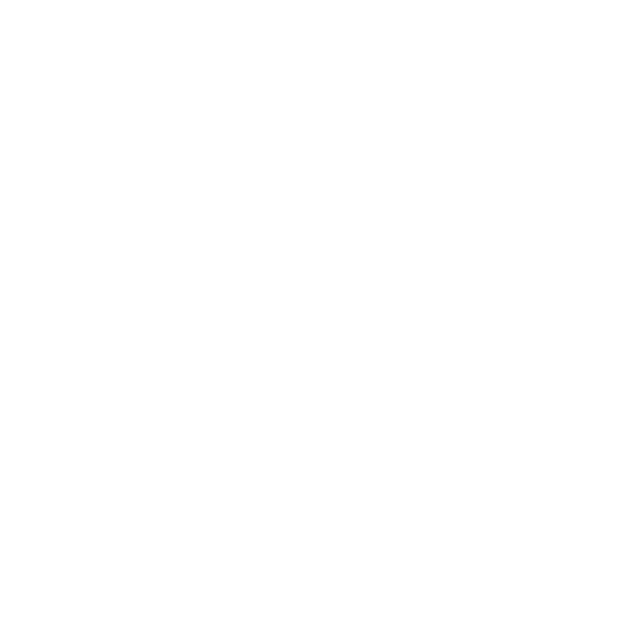
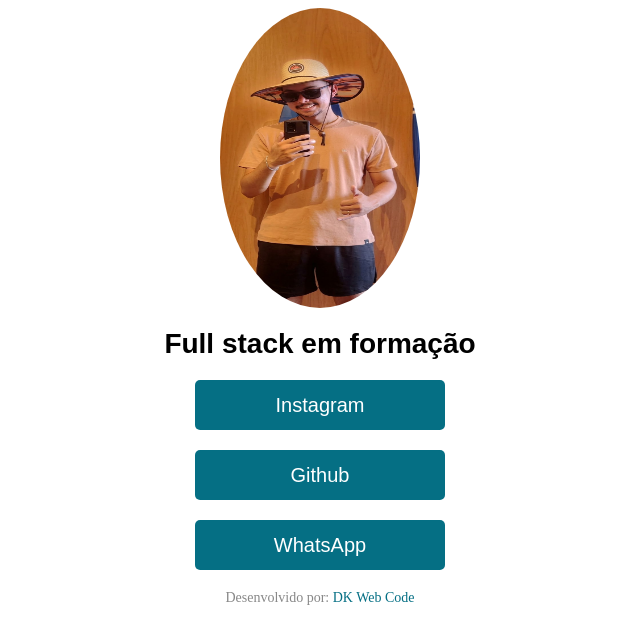
Before and after one commit to dhcdouglasoc-cmyk/arvore-de-links-dk, a plain HTML site: page index.html in a window 1280 px wide. Shown: the whole page, without its empty margins (320-960 px from the left). Drawn offline with Linux system fonts and the light colour scheme.

Commit message:
deixa o site mais estruturado e já com o inicio do css

```diff
--- a/index.html
+++ b/index.html
@@ -3,9 +3,17 @@
 <head>
     <meta charset="UTF-8">
     <meta name="viewport" content="width=device-width, initial-scale=1.0">
-    <title>Document</title>
+    <title>Full stack em formação</title>
+    <link rel="stylesheet" href="style.css">
 </head>
 <body>
-
+    <!-- Imagem circular do topo, pode ser alterada conforme necessário -->
+    <img class="perfil" src="imagens/front-end.jpg" alt="Foto de perfil">
+    <h1>Full stack em formação</h1>
+    <p class="social"><a class="social-link" href="https://www.instagram.com/dkwebcode" target="_blank" rel="noopener noreferrer">Instagram</a></p>
+    <p class="social"><a class="social-link" href="https://github.com/dhcdouglasoc-cmyk" target="_blank" rel="noopener noreferrer">Github</a></p>
+    <p class="social"><a class="social-link" href="https://wa.me/5516996267378" target="_blank" rel="noopener noreferrer">WhatsApp</a></p>
+    <footer>
+        <p>Desenvolvido por: <a class="dkfooter" href="https://www.dkwebcode.com.br" target="_blank" rel="noopener noreferrer">DK Web Code</a></p>
 </body>
 </html>
--- /dev/null
+++ b/style.css
@@ -0,0 +1,57 @@
+.perfil {
+    border-radius: 50%;
+    width: 200px;
+    height: 300px;
+    margin: 0 auto;
+    display: block;
+}
+
+h1 {
+    font-family: Arial, sans-serif, Helvetica;
+    text-align: center;
+    font-size: 28px;
+    margin-top: 20px;
+}
+
+.social {
+    font-family: Arial, sans-serif, Helvetica;
+    text-align: center;
+    display: flex;
+    justify-content: center;
+    align-items: center;
+    font-size: 20px;
+    margin-top: 20px;
+    background-color: #056f84;
+    border-radius: 5px;
+    color: white;
+    height: 50px;
+    width: 250px;
+    margin: 20px auto;
+}
+a.social-link {
+    color: white;
+    text-decoration: none;
+    display: block;
+    width: 100%;
+    height: 100%;
+    line-height: 50px; /* Alinha verticalmente o texto */
+    transition: all 0.6s ease;
+}
+a.social-link:hover {
+    text-decoration: none;
+    color: #ffcc00;
+}
+
+footer {
+    text-align: center;
+    margin-top: 20px;
+    font-size: 14px;
+    color: #888;
+}
+a.dkfooter {
+    color: #056f84;
+    text-decoration: none;
+}
+a.dkfooter:hover {
+    text-decoration: underline;
+}
```
Also changed, not shown: imagens/front-end.jpg (added).
